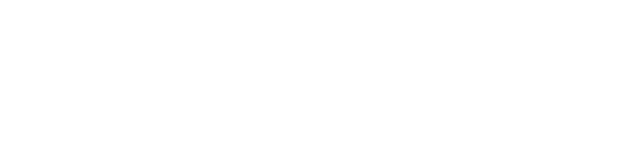
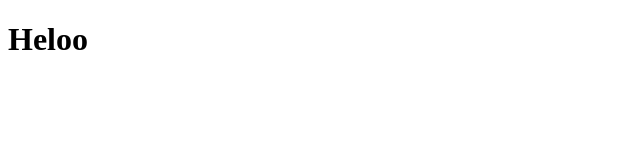
Before and after one commit to hovanduanit/gitdemo, a plain HTML site: page index.html in a window 1280 px wide. Shown: the whole page, without its empty margins (0-640 px from the left). Drawn offline with Linux system fonts and the light colour scheme.

Commit message:
update file index.html

```diff
--- a/index.html
+++ b/index.html
@@ -7,6 +7,6 @@
     <title>Document</title>
 </head>
 <body>
-
+    <h1>Heloo</h1>
 </body>
 </html>
```
